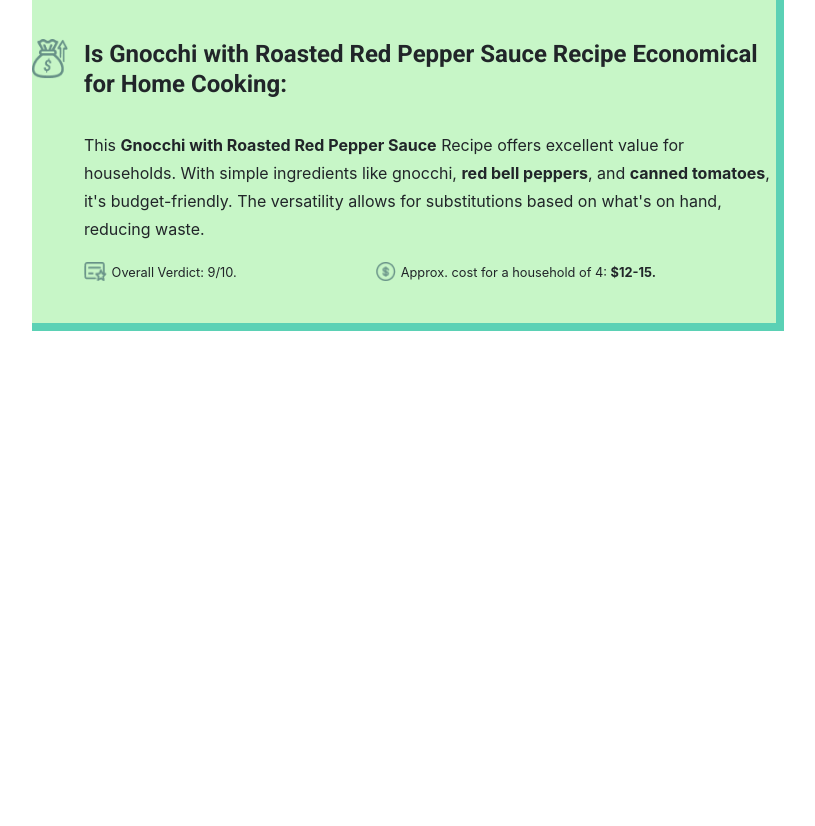
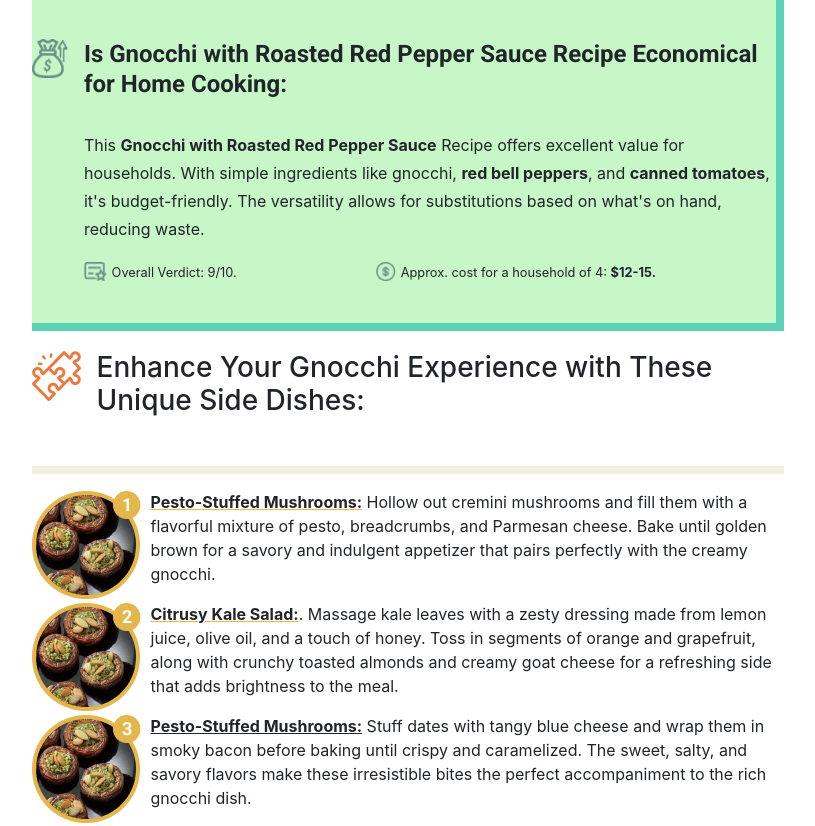
Before and after one commit to rjays16/Recipe, a PHP site: page / in a window 1280 px wide; the page is wider, and only the part inside the window is pictured. Shown: the part 1899-2725 px from the top of that part, without its empty margins (161-976 px from the left). Before the commit the page ends 2230 px from the top of that part, so only its background shows below. Run offline with PHP 8.4, Linux system fonts and the light colour scheme; some libraries are stand-ins or nearby versions.

Commit message:
Push for dish_content

```diff
--- a/content.php
+++ b/content.php
@@ -18,7 +18,7 @@
     margin-left: -5%;
 }
 
-.author, .rating, .topics, .menu, .food, .photo_bar, .text_content, .text_content_random, .trust, .cost {
+.author, .rating, .topics, .menu, .food, .photo_bar, .text_content, .text_content_random, .trust, .cost, .dishes {
     margin-left: -5%;
 }
 
@@ -161,16 +161,14 @@
     line-height: 30px;
 }
 
-.cost_content p{
+.cost_content p {
     font-weight: 400;
     font-size: 16px;
     line-height: 28px;
 }
-
-.overall img{
+.overall img {
     height: 20px;
 }
-
 .overall {
     float: left;
 }
@@ -181,6 +179,33 @@
 .dollar_sign {
     float: right;
     margin-right: 120px;
+}
+.dish_content h3 {
+    font-family: 'Roboto', sans-serif;
+    font-weight: 700;
+    font-size: 24px;
+    line-height: 30px;
+}
+.dish_container {
+    display: flex;
+    align-items: center;
+    justify-content: space-between;
+}
+.dish_horizon{
+    border: 4px solid #F2F0DF;
+}
+.dish_image img {
+    float: left;
+    margin-right: 10px;
+}
+
+.dish_content {
+    flex-grow: 1;
+}
+.dish_content u {
+    text-decoration: underline;
+    text-decoration-color: #E5B64C;
+    line-height: 3px;
 }
 </style>
 
@@ -306,6 +331,49 @@
                     </div>
                 </div>
             </div>
+            <div style="height: 20px;"></div>
+            <div class="dishes">
+                <div class="dish_content">
+                    <img src="Images/content/dish.png" class="float-left mr-3">
+                </div>
+                <div>
+                    <h3>Enhance Your Gnocchi Experience with These Unique Side Dishes:</h3>
+                </div>
+                <br>
+                <hr class="dish_horizon">
+                <div class="dish_container">
+                    <div class="dish_image">
+                        <img src="Images/content/dish1.png">
+                    </div>
+                    <div class="dish_content">
+                        <p><b><u>Pesto-Stuffed Mushrooms:</u></b> Hollow out cremini mushrooms and fill them with a flavorful mixture of
+                            pesto, breadcrumbs, and Parmesan cheese. Bake until golden brown for a savory and indulgent appetizer
+                            that pairs perfectly with the creamy gnocchi.</p>
+                    </div>
+                </div>
+                <div class="dish_container">
+                    <div class="dish_image">
+                        <img src="Images/content/dish2.png">
+                    </div>
+                    <div class="dish_content">
+                        <p> <b><u>Citrusy Kale Salad:</u></b>. Massage kale leaves with a zesty dressing made from lemon juice, olive oil, and a touch
+                        of honey. Toss in segments of orange and grapefruit, along with crunchy toasted almonds and creamy goat cheese for a refreshing
+                        side that adds brightness to the meal.
+                    </p>
+                    </div>
+                </div>
+                <div class="dish_container">
+                    <div class="dish_image">
+                        <img src="Images/content/dish3.png">
+                    </div>
+                    <div class="Smoky Bacon-Wrapped Dates">
+                        <p><b><u>Pesto-Stuffed Mushrooms:</u></b> Stuff dates with tangy blue cheese and wrap them in smoky bacon
+                        before baking until crispy and caramelized. The sweet, salty, and savory flavors make these irresistible bites
+                        the perfect accompaniment to the rich gnocchi dish.
+                    </p>
+                    </div>
+                </div>
+            </div>
         </div>
         <div class="col-md-3">
             <div class="right-side">
```
Also changed, not shown: Images/content/dish.png (added), Images/content/dish1.png (added), Images/content/dish2.png (added), Images/content/dish3.png (added).
